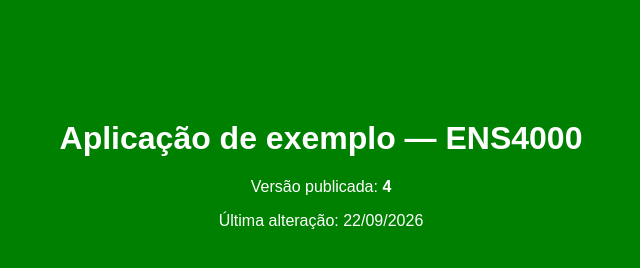
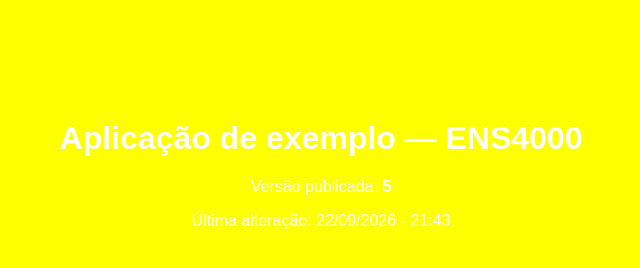
Before and after one commit to gkmbarea/Sistema-do-posto, a plain HTML site: page index.html in a window 1280 px wide. Shown: the whole page, without its empty margins (319-959 px from the left). Drawn offline with Linux system fonts and the light colour scheme.

Commit message:
Change background color to yellow and update version

```diff
--- a/index.html
+++ b/index.html
@@ -6,7 +6,7 @@
   <title>ENS4000 — Prática de Deploy</title>
   <style>
     body {
-      background-color: green; /* altere esta cor e faça o deploy */
+      background-color: yellow; /* altere esta cor e faça o deploy */
       color: #ffffff;
       font-family: Arial, Helvetica, sans-serif;
       text-align: center;
@@ -18,9 +18,9 @@
   <h1>Aplicação de exemplo — ENS4000</h1>
 
   <!-- Altere o número da versão a cada mudança para conferir o deploy -->
-  <p>Versão publicada: <strong>4</strong></p>
+  <p>Versão publicada: <strong>5</strong></p>
 
-  <p>Última alteração: 22/09/2026</p>
+  <p>Última alteração: 22/09/2026 - 21:43</p>
 
 
 </body></html>
```
